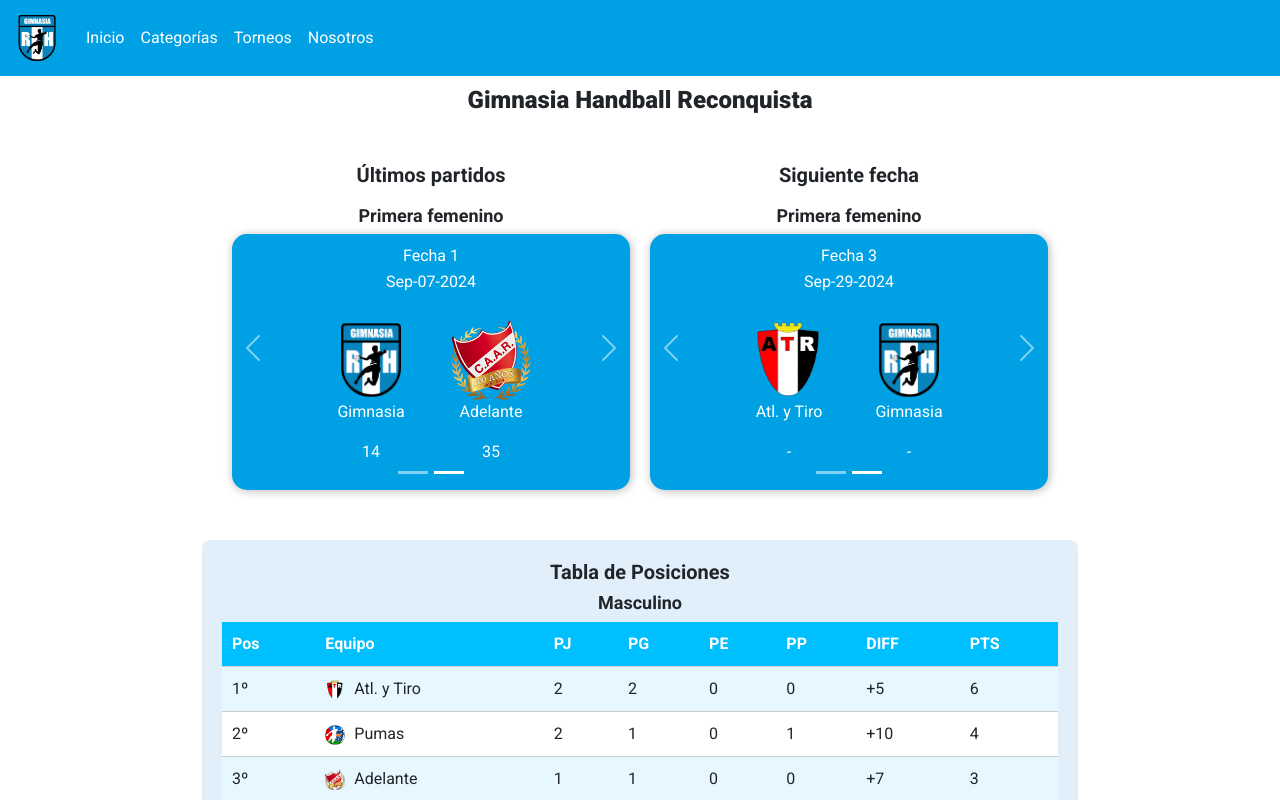
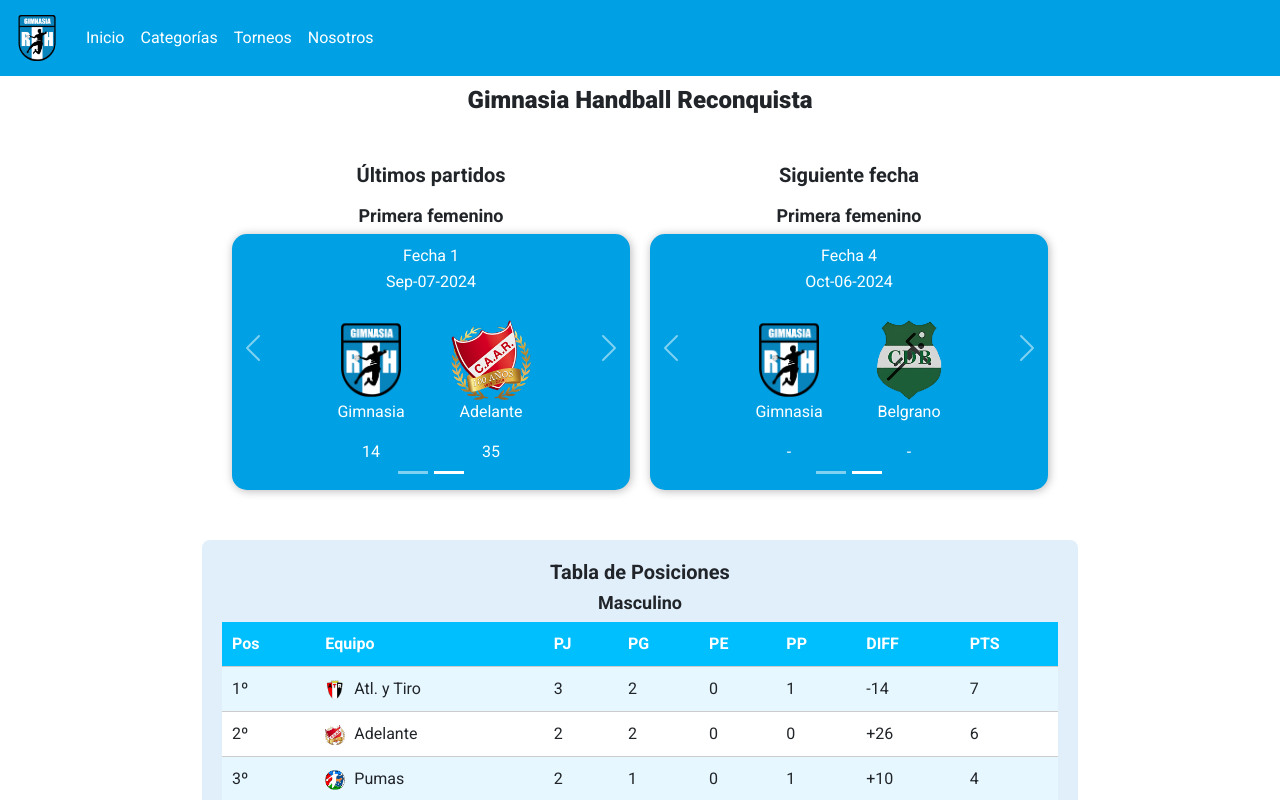
Before and after one commit to MatiasMontenegro08/Gimnasia-Reconquista-Handball, a React (Vite) app: page / in a window 1280 px wide. Shown: the top 800 px of the page. Built offline with nearby package versions, Linux system fonts and the light colour scheme.

Commit message:
Act database

```diff
--- a/src/database/dbPruebas.js
+++ b/src/database/dbPruebas.js
@@ -19,7 +19,7 @@
     {
         id: 2,
         numerodepartido: "Fecha 2",
-        fecha: "Sep-28-2024",
+        fecha: "Oct-05-2024",
         teamA: {
             id: 101,
             nombre: "Gimnasia",
@@ -112,13 +112,13 @@
         teamA: {
             id: 101,
             nombre: "Atl. y Tiro",
-            goles: 0,
+            goles: 9,
             img: "/img/logos/escudotiro.svg",
         },
         teamB: {
             id: 102,
             nombre: "Gimnasia",
-            goles: 0,
+            goles: 25,
             img: "/img/logos/EscudoGimnasiaHandballReconquista.svg",
         },
     },
@@ -155,15 +155,27 @@
         escudo: "/img/logos/escudopumas.svg"
     },
     {
+        equipo: "Gimnasia",
+        partidosJugados: 3,
+        ganados: 1,
+        perdidos: 2,
+        empatados: 0,
+        golesFavor: 29,
+        golesContra: 44,
+        diferenciaGoles: -30,
+        puntos: 5,
+        escudo: "/img/logos/EscudoGimnasiaHandballReconquista.svg"
+    },
+    {
         equipo: "Atl. y Tiro",
-        partidosJugados: 2,
+        partidosJugados: 3,
         ganados: 1,
-        perdidos: 1,
+        perdidos: 2,
         empatados: 0,
         golesFavor: 100,
         golesContra: 105,
-        diferenciaGoles: -43,
-        puntos: 4,
+        diferenciaGoles: -59,
+        puntos: 5,
         escudo: "/img/logos/escudotiro.svg"
     },
     {
@@ -177,18 +189,6 @@
         diferenciaGoles: 21,
         puntos: 3,
         escudo: "/img/logos/escudoadelante.svg"
-    },
-    {
-        equipo: "Gimnasia",
-        partidosJugados: 2,
-        ganados: 0,
-        perdidos: 2,
-        empatados: 0,
-        golesFavor: 14,
-        golesContra: 35,
-        diferenciaGoles: -46,
-        puntos: 2,
-        escudo: "/img/logos/EscudoGimnasiaHandballReconquista.svg"
     },
     {
         equipo: "Belgrano",
@@ -206,15 +206,27 @@
 const tablaPosicionesMasculino = [
     {
         equipo: "Atl. y Tiro",
+        partidosJugados: 3,
+        ganados: 2,
+        perdidos: 1,
+        empatados: 0,
+        golesFavor: 29,
+        golesContra: 25,
+        diferenciaGoles: -14,
+        puntos: 7,
+        escudo: "/img/logos/escudotiro.svg"
+    },
+    {
+        equipo: "Adelante",
         partidosJugados: 2,
         ganados: 2,
         perdidos: 0,
         empatados: 0,
-        golesFavor: 29,
-        golesContra: 25,
-        diferenciaGoles: 5,
+        golesFavor: 0,
+        golesContra: 0,
+        diferenciaGoles: 26,
         puntos: 6,
-        escudo: "/img/logos/escudotiro.svg"
+        escudo: "/img/logos/escudoadelante.svg"
     },
     {
         equipo: "Pumas",
@@ -227,18 +239,6 @@
         diferenciaGoles: 10,
         puntos: 4,
         escudo: "/img/logos/escudopumas.svg"
-    },
-    {
-        equipo: "Adelante",
-        partidosJugados: 1,
-        ganados: 1,
-        perdidos: 0,
-        empatados: 0,
-        golesFavor: 0,
-        golesContra: 0,
-        diferenciaGoles: 7,
-        puntos: 3,
-        escudo: "/img/logos/escudoadelante.svg"
     },
     {
         equipo: "Belgrano",
@@ -280,7 +280,7 @@
     {
         id: 1,
         numerodepartido: "Fecha 2",
-        fecha: "Sep-28-2024",
+        fecha: "Oct-05-2024",
         teamA: {
             id: 101,
             nombre: "Gimnasia",
@@ -298,21 +298,21 @@
 const partidosPendientesFem = [
     {
         id: 1,
-        numerodepartido: "Fecha 3",
-        fecha: "Sep-29-2024",
+        numerodepartido: "Fecha 4",
+        fecha: "Oct-06-2024",
         teamA: {
-            id: 101,
-            nombre: "Atl. y Tiro",
-            goles: 0,
-            img: "/img/logos/escudotiro.svg",
-        },
-        teamB: {
-            id: 102,
+            id: 105,
             nombre: "Gimnasia",
             goles: 0,
             img: "/img/logos/EscudoGimnasiaHandballReconquista.svg",
         },
-    },
+        teamB: {
+            id: 106,
+            nombre: "Belgrano",
+            goles: 0,
+            img: "/img/logos/escudobelgrano.svg",
+        },
+    }
 ]
 
 const categorias = [
```
